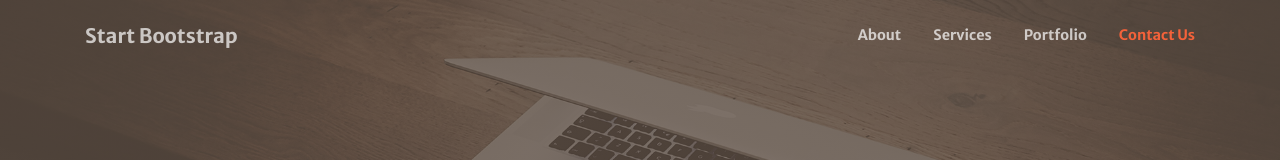
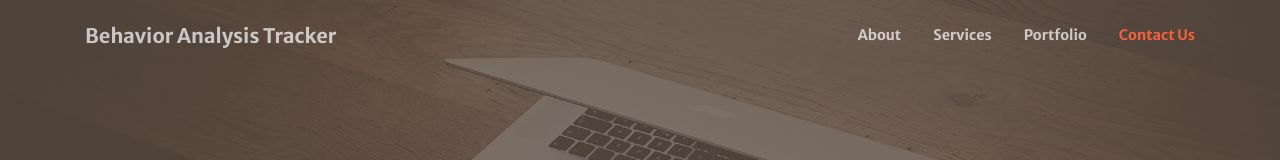
Before and after one commit to BryceDoane/BAT, a website: page startbootstrap-creative-gh-pages/index.html in a window 1280 px wide. Shown: the top 160 px of the page. Drawn offline with nearby package versions, Linux system fonts and the light colour scheme.

Commit message:
Ready for Demo Day 2

```diff
--- a/startbootstrap-creative-gh-pages/index.html
+++ b/startbootstrap-creative-gh-pages/index.html
@@ -22,7 +22,7 @@
         <!-- Navigation-->
         <nav class="navbar navbar-expand-lg navbar-light fixed-top py-3" id="mainNav">
             <div class="container">
-                <a class="navbar-brand js-scroll-trigger" href="#page-top">Start Bootstrap</a><button class="navbar-toggler navbar-toggler-right" type="button" data-toggle="collapse" data-target="#navbarResponsive" aria-controls="navbarResponsive" aria-expanded="false" aria-label="Toggle navigation"><span class="navbar-toggler-icon"></span></button>
+                <a class="navbar-brand js-scroll-trigger" href="#page-top">Behavior Analysis Tracker</a><button class="navbar-toggler navbar-toggler-right" type="button" data-toggle="collapse" data-target="#navbarResponsive" aria-controls="navbarResponsive" aria-expanded="false" aria-label="Toggle navigation"><span class="navbar-toggler-icon"></span></button>
                 <div class="collapse navbar-collapse" id="navbarResponsive">
                     <ul class="navbar-nav ml-auto my-2 my-lg-0">
                         <li class="nav-item"><a class="nav-link js-scroll-trigger" href="#about">About</a></li>
```
